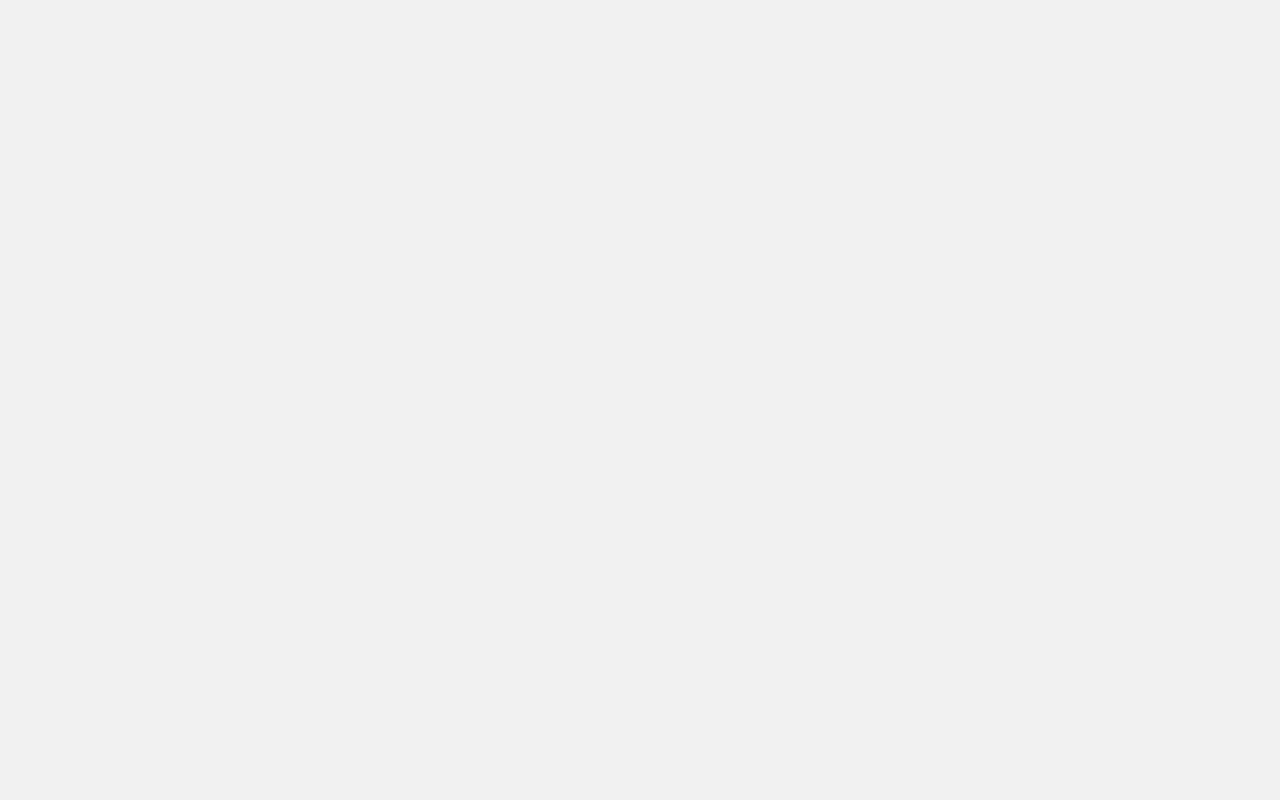
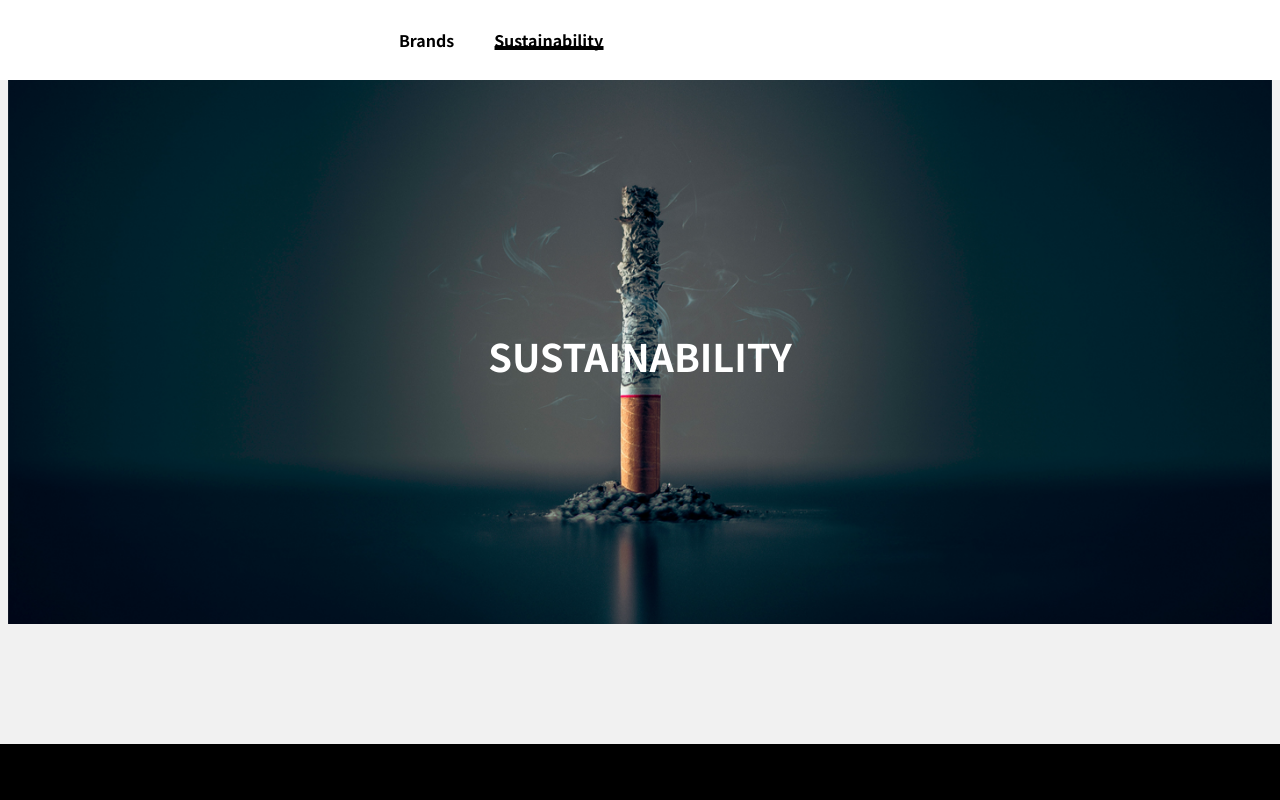
Before and after one commit to bbagbbagn2/KOREA, a React (Create React App) app: page /sustainability in a window 1280 px wide. Before the commit this address had no page. Shown: the top 800 px of the page. Built offline with nearby package versions, Linux system fonts and the light colour scheme.

Commit message:
feat(useImageFadeIn 커스텀 훅 생성)

```diff
--- a/src/App.tsx
+++ b/src/App.tsx
@@ -3,12 +3,15 @@ import { Routes, Route } from 'react-router-dom';
 
 import Main from 'pages/main/Main';
 import Brands from 'pages/brands/Brands';
+import Sustainability from 'pages/sustainability/Sustainability';
+
 
 function App() {
   return (
     <Routes>
       <Route path="/" element={<Main />} />
       <Route path="/brands" element={<Brands />} />
+      <Route path="/sustainability" element={<Sustainability />} />
     </Routes>
   );
 }
--- a/src/components/common/Header.tsx
+++ b/src/components/common/Header.tsx
@@ -5,6 +5,7 @@ import styled from 'styled-components';
 export default function Header() {
   const location = useLocation();
   const isBrandsPage = location.pathname === '/brands';
+  const isSustainabilityPage = location.pathname === '/sustainability';
 
   return (
     <header>
@@ -22,6 +23,17 @@ export default function Header() {
                       className={isBrandsPage ? 'active-element' : ''}
                     >
                       Brands
+                    </a>
+                  </b>
+                </li>
+                <li>
+                  <b>
+                    <a
+                      href="/sustainability"
+                      role="button"
+                      className={isSustainabilityPage ? 'active-element' : ''}
+                    >
+                      Sustainability
                     </a>
                   </b>
                 </li>
--- a/src/pages/main/components/campaign/CampaignSection.tsx
+++ b/src/components/ui/CampaignContainer.tsx
@@ -1,45 +1,75 @@
 import React from 'react';
-import styled from 'styled-components';
+import styled, { css } from 'styled-components';
+import PropTypes from 'prop-types';
 
-import ContainerComponent from './components/CampaignContainer';
-
-import Main from '@components/ui/Main';
+import useImageFadeIn from '@hooks/useImageFadeIn';
 import Button from '@components/ui/Button';
 
-import main1 from '@assets/images/main/Campaign Main1.png';
-import main2 from '@assets/images/main/Campaign Main2.png';
+type CampaignContainerComponent = {
+  title: string;
+  content: string;
+  buttonText: string;
+  buttonLink: string;
+  reverseLayout?: boolean;
+  rightLayout?: boolean;
+  imageSrc: string;
+  imageAlt: string;
+};
 
-export default function CampaingnSection() {
+export default function ContainerComponent({
+  title,
+  content,
+  buttonText,
+  buttonLink,
+  reverseLayout,
+  rightLayout,
+  imageSrc,
+  imageAlt,
+}: CampaignContainerComponent) {
+  const imageOpacity = useImageFadeIn();
+
   return (
-    <Main>
-      <div className="cmp-container">
-        <ContainerComponent
-          title="지속 가능한 금연을 위한 노력"
-          content="금연은 우리의 미래를 위한 지속 가능한 선택입니다. 우리는 더 나은
-                세계를 위해 모두가 함께 노력하는 공동체의 일원이며, 금연은 그
-                노력의 일환입니다. 전 세계의 많은 사람들이 담배에서 벗어나고,
-                우리의 삶과 지역사회, 심지어는 지구 전체에 긍정적인 변화를
-                이끌어내기 위해 힘쓰고 있습니다."
-          buttonLink="/"
-          buttonText="자세히 보기"
-          imageSrc={main1}
-          imageAlt="클라우드 보기"
-        />
-        <ContainerComponent
-          title="금연을 위한 건강한 여정"
-          content="건강한 새로운 삶의 시작, 금연의 놀라운 여정을 함께 살펴봐요. 건강한
-                미래에 한 걸음 더 나아가세요."
-          buttonLink="/"
-          buttonText="자세히 보기"
-          imageSrc={main2}
-          imageAlt="클라우드 보기"
-          reverseLayout
-          rightLayout
-        />
-      </div>
-    </Main>
+    <CampaignContainer>
+      <CampaignBox reverseLayout={reverseLayout}>
+        <ContentBox>
+          <h3>{title}</h3>
+          <p>{content}</p>
+          <ButtonBox>
+            <Button href={buttonLink} buttonText={buttonText} />
+          </ButtonBox>
+        </ContentBox>
+        <ImageBox rightLayout={rightLayout}>
+          <div>
+            <picture>
+              <img
+                src={imageSrc}
+                alt={imageAlt}
+                style={{
+                  opacity: imageOpacity,
+                  transition: 'opacity .4s ease',
+                }}
+              />
+            </picture>
+          </div>
+        </ImageBox>
+      </CampaignBox>
+    </CampaignContainer>
   );
 }
+
+ContainerComponent.propTypes = {
+  title: PropTypes.string.isRequired,
+  content: PropTypes.string.isRequired,
+  buttonText: PropTypes.string.isRequired,
+  buttonLink: PropTypes.string.isRequired,
+  reverseLayout: PropTypes.bool,
+  imageSrc: PropTypes.string.isRequired,
+  imageAlt: PropTypes.string.isRequired,
+};
+
+ContainerComponent.defaultProps = {
+  reverseLayout: false,
+};
 
 const CampaignContainer = styled.div`
   margin-top: 56px;
@@ -51,7 +81,7 @@ const CampaignContainer = styled.div`
   }
 `;
 
-const CampaignBox = styled.div`
+const CampaignBox = styled.div<{ reverseLayout?: boolean }>`
   margin: 0;
   margin-inline: -8px;
   display: flex;
@@ -66,6 +96,13 @@ const CampaignBox = styled.div`
     -webkit-box-orient: horizontal;
     -webkit-box-direction: normal;
     -webkit-box-align: start;
+
+    ${({ reverseLayout }) =>
+      reverseLayout &&
+      css`
+        flex-direction: row-reverse;
+        -webkit-box-direction: reverse;
+      `}
   }
 `;
 
@@ -124,7 +161,7 @@ const ButtonBox = styled.div`
   }
 `;
 
-const ImageBox = styled.div`
+const ImageBox = styled.div<{ rightLayout?: boolean }>`
   flex: 0 0 100%;
   flex-grow: 1;
   margin-left: 24px;
@@ -156,6 +193,13 @@ const ImageBox = styled.div`
     right: 8.33333%;
     min-width: 58.33333%;
     flex: 0 0 58.33333%;
+    -webkit-box-flex: 0;
+
+    ${({ rightLayout }) =>
+      rightLayout &&
+      css`
+        left: 8.33333%;
+      `}
 
     picture {
       border-radius: 16px;
--- /dev/null
+++ b/src/hooks/useImageFadeIn.tsx
@@ -0,0 +1,20 @@
+import { useEffect, useState } from 'react';
+
+// Custom Hook 정의
+const useImageFadeIn = (initialOpacity = 0, fadeInTime = 400) => {
+  const [imageOpacity, setImageOpacity] = useState(initialOpacity);
+
+  useEffect(() => {
+    // 페이지 랜더링 후 fadeInTime(ms) 후에 opacity를 1로 변경
+    const timeoutId = setTimeout(() => {
+      setImageOpacity(1);
+    }, fadeInTime);
+
+    // 컴포넌트 언마운트 시 clearTimeout으로 타이머 제거 (선택적)
+    return () => clearTimeout(timeoutId);
+  }, []); // 빈 배열은 컴포넌트가 마운트될 때만 실행
+
+  return imageOpacity;
+};
+
+export default useImageFadeIn;
--- a/src/index.tsx
+++ b/src/index.tsx
@@ -88,7 +88,7 @@ const GlobalStyle = createGlobalStyle`
   img {
     width: 100%;
     height: auto;
-    aspect-ratio: auto 1280 / 1024;
+    border-style: none;
   }
 
   @media only screen and (min-width: 1200px) {
--- a/src/pages/main/Main.tsx
+++ b/src/pages/main/Main.tsx
@@ -1,7 +1,7 @@
 import React from 'react';
 
 import FirstSection from './components/FirstSection';
-import CampaingnSection from './components/campaign/CampaignSection';
+import CampaingnSection from './components/CampaignSection';
 import LocationSection from './components/LocationSection';
 
 import Root from '@components/ui/Root';
--- a/src/pages/main/components/campaign/components/CampaignContainer.tsx
+++ b/src/pages/main/components/CampaignSection.tsx
@@ -1,64 +1,45 @@
 import React from 'react';
-import styled, { css } from 'styled-components';
-import PropTypes from 'prop-types';
+import styled from 'styled-components';
+
+import ContainerComponent from '@components/ui/CampaignContainer';
+
+import Main from '@components/ui/Main';
 import Button from '@components/ui/Button';
 
-type CampaignContainerComponent = {
-  title: string;
-  content: string;
-  buttonText: string;
-  buttonLink: string;
-  reverseLayout?: boolean;
-  rightLayout?: boolean;
-  imageSrc: string;
-  imageAlt: string;
-};
+import main1 from '@assets/images/main/Campaign Main1.png';
+import main2 from '@assets/images/main/Campaign Main2.png';
 
-export default function ContainerComponent({
-  title,
-  content,
-  buttonText,
-  buttonLink,
-  reverseLayout,
-  rightLayout,
-  imageSrc,
-  imageAlt,
-}: CampaignContainerComponent) {
+export default function CampaingnSection() {
   return (
-    <CampaignContainer>
-      <CampaignBox reverseLayout={reverseLayout}>
-        <ContentBox>
-          <h3>{title}</h3>
-          <p>{content}</p>
-          <ButtonBox>
-            <Button href={buttonLink} buttonText={buttonText} />
-          </ButtonBox>
-        </ContentBox>
-        <ImageBox rightLayout={rightLayout}>
-          <div>
-            <picture>
-              <img src={imageSrc} alt={imageAlt} />
-            </picture>
-          </div>
-        </ImageBox>
-      </CampaignBox>
-    </CampaignContainer>
+    <Main>
+      <div className="cmp-container">
+        <ContainerComponent
+          title="지속 가능한 금연을 위한 노력"
+          content="금연은 우리의 미래를 위한 지속 가능한 선택입니다. 우리는 더 나은
+                세계를 위해 모두가 함께 노력하는 공동체의 일원이며, 금연은 그
+                노력의 일환입니다. 전 세계의 많은 사람들이 담배에서 벗어나고,
+                우리의 삶과 지역사회, 심지어는 지구 전체에 긍정적인 변화를
+                이끌어내기 위해 힘쓰고 있습니다."
+          buttonLink="/sustainability"
+          buttonText="자세히 보기"
+          imageSrc={main1}
+          imageAlt="클라우드 보기"
+        />
+        <ContainerComponent
+          title="금연을 위한 건강한 여정"
+          content="건강한 새로운 삶의 시작, 금연의 놀라운 여정을 함께 살펴봐요. 건강한
+                미래에 한 걸음 더 나아가세요."
+          buttonLink="/"
+          buttonText="자세히 보기"
+          imageSrc={main2}
+          imageAlt="클라우드 보기"
+          reverseLayout
+          rightLayout
+        />
+      </div>
+    </Main>
   );
 }
-
-ContainerComponent.propTypes = {
-  title: PropTypes.string.isRequired,
-  content: PropTypes.string.isRequired,
-  buttonText: PropTypes.string.isRequired,
-  buttonLink: PropTypes.string.isRequired,
-  reverseLayout: PropTypes.bool,
-  imageSrc: PropTypes.string.isRequired,
-  imageAlt: PropTypes.string.isRequired,
-};
-
-ContainerComponent.defaultProps = {
-  reverseLayout: false,
-};
 
 const CampaignContainer = styled.div`
   margin-top: 56px;
@@ -70,7 +51,7 @@ const CampaignContainer = styled.div`
   }
 `;
 
-const CampaignBox = styled.div<{ reverseLayout?: boolean }>`
+const CampaignBox = styled.div`
   margin: 0;
   margin-inline: -8px;
   display: flex;
@@ -85,13 +66,6 @@ const CampaignBox = styled.div<{ reverseLayout?: boolean }>`
     -webkit-box-orient: horizontal;
     -webkit-box-direction: normal;
     -webkit-box-align: start;
-
-    ${({ reverseLayout }) =>
-      reverseLayout &&
-      css`
-        flex-direction: row-reverse;
-        -webkit-box-direction: reverse;
-      `}
   }
 `;
 
@@ -150,7 +124,7 @@ const ButtonBox = styled.div`
   }
 `;
 
-const ImageBox = styled.div<{ rightLayout?: boolean }>`
+const ImageBox = styled.div`
   flex: 0 0 100%;
   flex-grow: 1;
   margin-left: 24px;
@@ -182,13 +156,6 @@ const ImageBox = styled.div<{ rightLayout?: boolean }>`
     right: 8.33333%;
     min-width: 58.33333%;
     flex: 0 0 58.33333%;
-    -webkit-box-flex: 0;
-
-    ${({ rightLayout }) =>
-      rightLayout &&
-      css`
-        left: 8.33333%;
-      `}
 
     picture {
       border-radius: 16px;
--- /dev/null
+++ b/src/pages/sustainability/Sustainability.tsx
@@ -0,0 +1,21 @@
+import React from 'react';
+
+import Root from '@components/ui/Root';
+import Main from '@components/ui/Main';
+import Header from '@components/common/Header';
+import Footer from '@components/common/Footer';
+import BannerSectionComponent from './component/BannerSection';
+
+export default function Sustainability() {
+  return (
+    <Root>
+      <Header />
+      <Main>
+        <div className="cmp-container">
+          <BannerSectionComponent />
+        </div>
+      </Main>
+      <Footer />
+    </Root>
+  );
+}
--- /dev/null
+++ b/src/pages/sustainability/component/BannerSection.tsx
@@ -0,0 +1,123 @@
+import React from 'react';
+import styled from 'styled-components';
+
+import useImageFadeIn from '@hooks/useImageFadeIn';
+
+import desktop from '@assets/images/sustainability/sustainability-desktop.png';
+
+export default function BannerSectionComponent() {
+  const imageOpacity = useImageFadeIn();
+
+  return (
+    <TeaserHeroBox>
+      <TeaserContainer>
+        <ContentBox>
+          <h1>SUSTAINABILITY</h1>
+        </ContentBox>
+        <ImageContainer>
+          <div>
+            <picture>
+              <img
+                loading="lazy"
+                src={desktop}
+                alt=""
+                style={{
+                  opacity: imageOpacity,
+                  transition: 'opacity .4s ease',
+                }}
+              />
+            </picture>
+          </div>
+        </ImageContainer>
+      </TeaserContainer>
+    </TeaserHeroBox>
+  );
+}
+
+const TeaserHeroBox = styled.div`
+  position: relative;
+`;
+
+const TeaserContainer = styled.div`
+  margin: 0 auto;
+  position: relative;
+  height: 100%;
+
+  @media only screen and (min-width: 1200px) and (min-width: 1200px) {
+    margin-left: calc((1120px - min(100vw - 16px, 1440px)) / 2);
+    width: min(100vw - 16px, 1440px);
+    max-width: unset;
+  }
+`;
+
+const ContentBox = styled.div`
+  padding: 24px 0 0;
+  position: absolute;
+  height: 100%;
+  display: flex;
+  justify-content: center;
+  flex-direction: column;
+  color: #fff;
+  text-align: center;
+  z-index: 1;
+
+  h1 {
+    margin-bottom: 12px;
+  }
+
+  @media only screen and (min-width: 1200px) {
+    margin: 0 calc(50% - 560px);
+    width: 1120px;
+    align-items: center;
+    -webkit-box-align: center;
+
+    > * {
+      width: 50%;
+    }
+
+    h1 {
+      margin-bottom: 16px;
+    }
+  }
+`;
+
+const ImageContainer = styled.div`
+  margin-left: 24px;
+  position: relative;
+  top: 0;
+  bottom: 0;
+  width: min(100vw - var(16px), 1440px);
+  max-width: calc(100% + 48px);
+  aspect-ratio: 0.7496871089;
+
+  > div {
+    height: 100%;
+  }
+
+  picture {
+    height: 100%;
+    display: flex;
+    align-items: center;
+    justify-content: center;
+
+    img {
+      transition: opacity 0.4s ease;
+      height: 100%;
+      object-fit: cover;
+      width: 100%;
+      display: block;
+    }
+  }
+
+  @media only screen and (min-width: 1200px) {
+    margin: 0;
+    max-width: unset;
+    aspect-ratio: 2.3225806452;
+  }
+
+  &::after {
+    position: absolute;
+    inset: 0;
+    content: '';
+  }
+`;
--- a/tsconfig.paths.json
+++ b/tsconfig.paths.json
@@ -4,7 +4,8 @@
     "paths": {
       "@assets/*": ["./assets/*"],
       "@components/*": ["./components/*"],
-      "@data/*": ["./data/*"]
+      "@data/*": ["./data/*"],
+      "@hooks/*": ["./hooks/*"],
     }
   }
 }
```
Also changed, not shown: src/assets/images/sustainability/sustainability-desktop.png (added).
